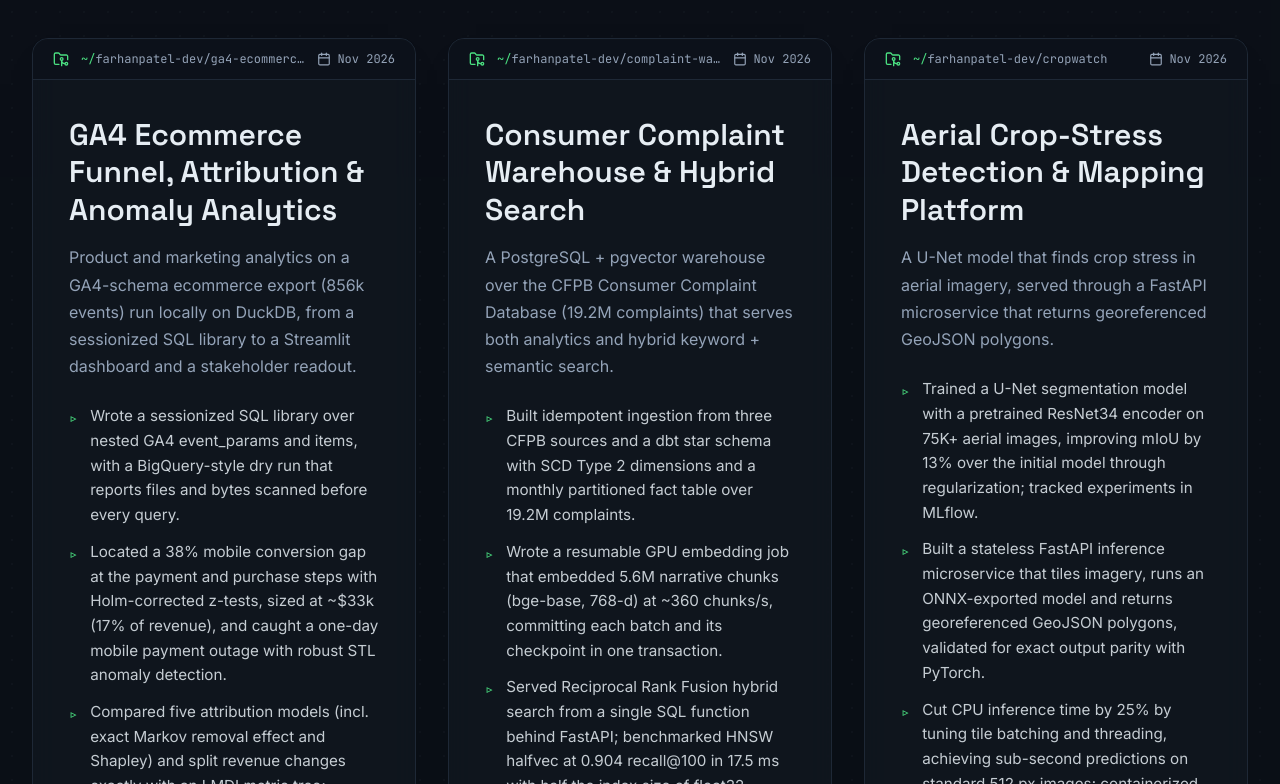
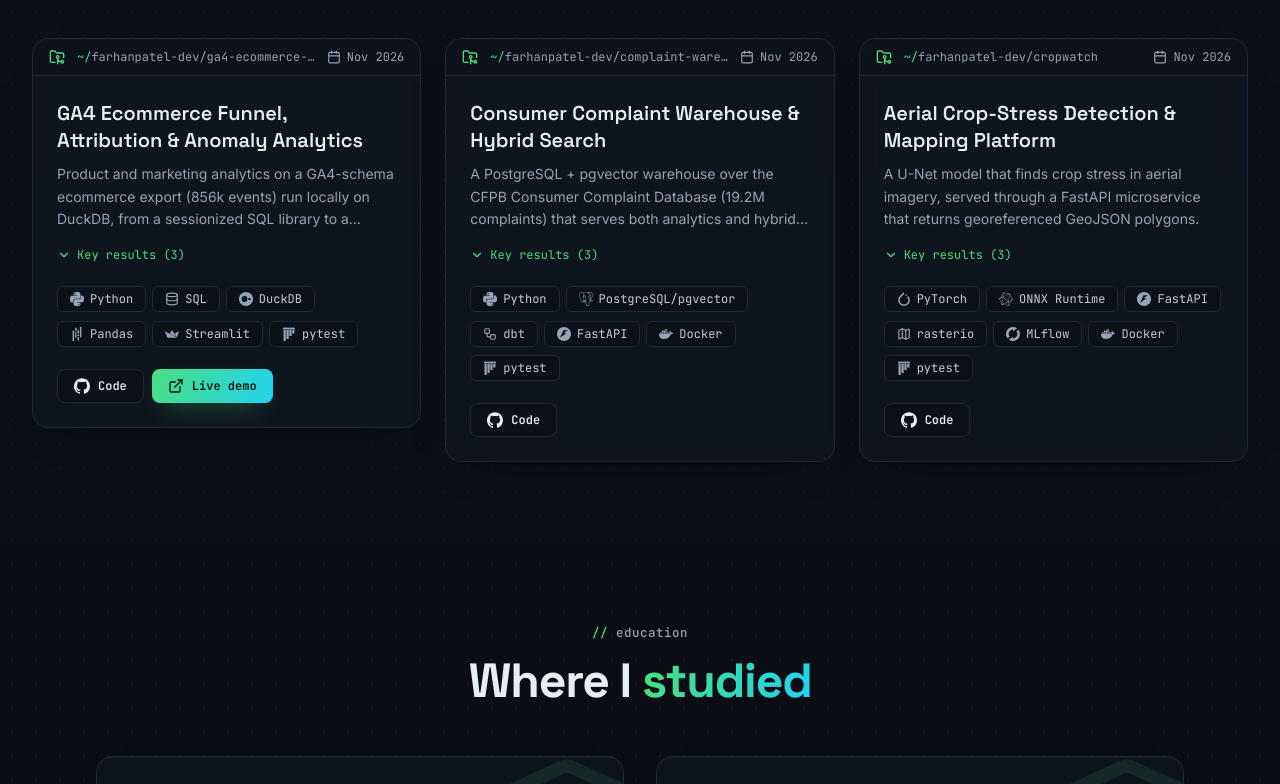
Before and after one commit to farhanpatel-dev/portfolio, a React (Vite) app: page / in a window 1280 px wide. Shown: the part 3336-4120 px from the top of the page. Built offline with nearby package versions, Linux system fonts and the light colour scheme.

Commit message:
Compact project cards: collapse highlights, clamp description, 3 columns from lg

```diff
--- a/src/sections/Projects.jsx
+++ b/src/sections/Projects.jsx
@@ -1,7 +1,7 @@
 import { useMemo, useState } from 'react';
 import { AnimatePresence, m } from 'framer-motion';
 import { SiGithub } from 'react-icons/si';
-import { LuCalendar, LuExternalLink, LuFolderGit2 } from 'react-icons/lu';
+import { LuCalendar, LuChevronDown, LuExternalLink, LuFolderGit2 } from 'react-icons/lu';
 import { projects, sections } from '../data/portfolio';
 import { SectionHeading } from '../components/SectionHeading';
 import { TechBadge } from '../components/TechBadge';
@@ -41,7 +41,7 @@ export function Projects() {
           </div>
         )}
 
-        <m.div layout className={single ? 'mx-auto max-w-4xl' : `grid gap-8 md:grid-cols-2 ${projects.length > 2 ? 'xl:grid-cols-3' : ''}`}>
+        <m.div layout className={single ? 'mx-auto max-w-2xl' : `grid items-start gap-6 md:grid-cols-2 ${projects.length > 2 ? 'lg:grid-cols-3' : ''}`}>
           <AnimatePresence mode="popLayout">
             {shown.map((p) => (
               <ProjectCard key={p.name} project={p} />
@@ -54,6 +54,8 @@ export function Projects() {
 }
 
 function ProjectCard({ project: p }) {
+  const [open, setOpen] = useState(false);
+  const listId = `highlights-${p.name.toLowerCase().replace(/[^a-z0-9]+/g, '-')}`;
   return (
     <m.article
       layout
@@ -65,7 +67,7 @@ function ProjectCard({ project: p }) {
       className="glass lift flex flex-col overflow-hidden rounded-2xl"
     >
       {/* Terminal-style header: repo path + quick links */}
-      <div className="flex items-center gap-3 border-b border-line bg-bg-alt/80 px-5 py-3 font-mono text-xs">
+      <div className="flex items-center gap-3 border-b border-line bg-bg-alt/80 px-4 py-2.5 font-mono text-xs">
         <LuFolderGit2 className="h-4 w-4 shrink-0 text-accent" aria-hidden="true" />
         <span className="truncate text-muted">
           <span className="text-accent">~/</span>
@@ -79,22 +81,35 @@ function ProjectCard({ project: p }) {
         )}
       </div>
 
-      <div className="flex flex-1 flex-col p-7 sm:p-9">
-        <h3 className="font-display text-2xl font-semibold leading-tight text-ink sm:text-3xl">{p.name}</h3>
-        <p className="mt-4 text-muted">{p.description}</p>
+      <div className="flex flex-1 flex-col p-5 sm:p-6">
+        <h3 className="font-display text-lg font-semibold leading-snug text-ink sm:text-xl">{p.name}</h3>
+        <p className="mt-2 line-clamp-3 text-sm leading-relaxed text-muted">{p.description}</p>
 
+        {/* Highlights stay collapsed so the cards stay short; still in the DOM for crawlers */}
         {p.highlights?.length > 0 && (
-          <ul className="mt-6 space-y-3">
+          <div className="mt-3">
+            <button
+              type="button"
+              aria-expanded={open}
+              aria-controls={listId}
+              onClick={() => setOpen((o) => !o)}
+              className="inline-flex items-center gap-1.5 font-mono text-xs text-accent hover:underline"
+            >
+              <LuChevronDown className={`h-3.5 w-3.5 transition-transform ${open ? 'rotate-180' : ''}`} aria-hidden="true" />
+              {open ? 'Hide' : 'Key results'} ({p.highlights.length})
+            </button>
+            <ul id={listId} hidden={!open} className="mt-3 space-y-2">
               {p.highlights.map((h) => (
-              <li key={h} className="flex gap-3 text-[0.95rem] leading-relaxed text-ink/85">
+                <li key={h} className="flex gap-2 text-sm leading-relaxed text-ink/85">
                   <span aria-hidden="true" className="mt-0.5 shrink-0 font-mono text-accent">▹</span>
                   {h}
                 </li>
               ))}
             </ul>
+          </div>
         )}
 
-        <ul className="mt-7 flex flex-wrap gap-2" aria-label="Tech stack">
+        <ul className="mt-4 flex flex-wrap gap-1.5" aria-label="Tech stack">
           {p.tech.map((t) => (
             <li key={t}>
               <TechBadge name={t} size="sm" />
@@ -104,16 +119,16 @@ function ProjectCard({ project: p }) {
 
         {/* Buttons only render when a link exists, so none are ever broken */}
         {(p.code || p.live) && (
-          <div className="mt-8 flex flex-wrap gap-3">
+          <div className="mt-auto flex flex-wrap gap-2 pt-5">
             {p.code && (
-              <a href={p.code} {...external} className="btn-ghost inline-flex items-center gap-2 rounded-lg px-5 py-2.5 font-mono text-sm font-semibold">
+              <a href={p.code} {...external} className="btn-ghost inline-flex items-center gap-2 rounded-lg px-4 py-2 font-mono text-xs font-semibold">
                 <SiGithub className="h-4 w-4" aria-hidden="true" />
                 Code
                 <span className="sr-only"> for {p.name} (opens in a new tab)</span>
               </a>
             )}
             {p.live && (
-              <a href={p.live} {...external} className="btn-primary inline-flex items-center gap-2 rounded-lg px-5 py-2.5 font-mono text-sm font-semibold">
+              <a href={p.live} {...external} className="btn-primary inline-flex items-center gap-2 rounded-lg px-4 py-2 font-mono text-xs font-semibold">
                 <LuExternalLink className="h-4 w-4" aria-hidden="true" />
                 Live demo
                 <span className="sr-only"> of {p.name} (opens in a new tab)</span>
```
Lines whose indentation alone changed are shown as unchanged.
